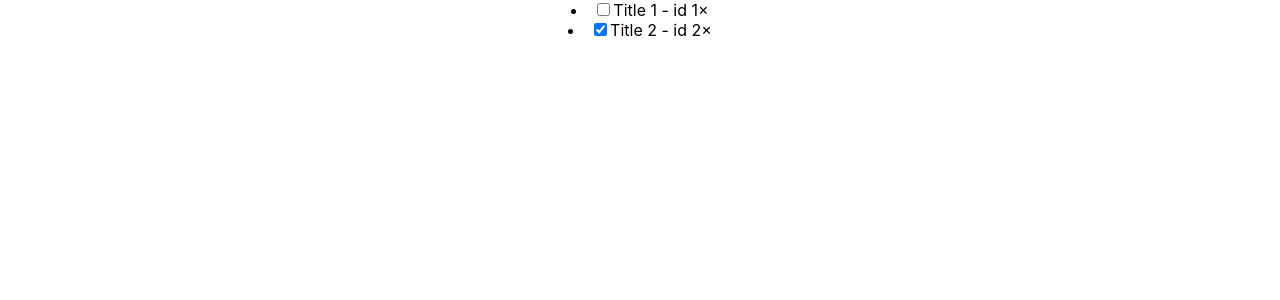
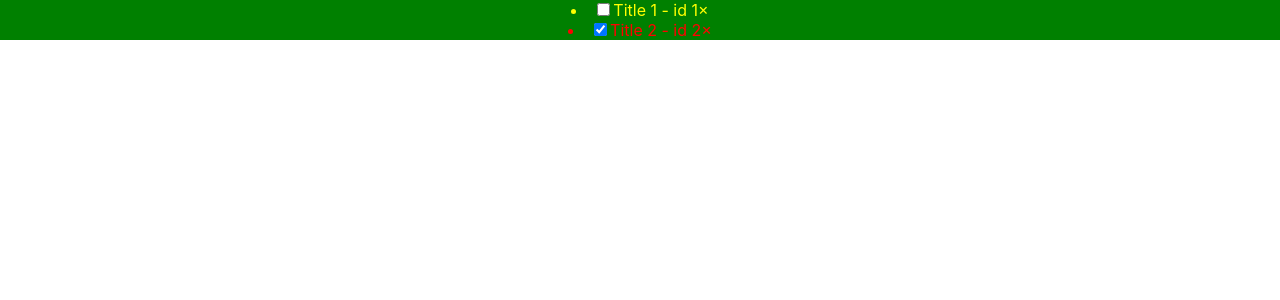
Before and after one commit to akambetov/ts-tutrorial, a React (Create React App) app in the folder src/9-react/: page / in a window 1280 px wide. Shown: the top 300 px of the page. Built offline with nearby package versions, Linux system fonts and the light colour scheme.

Commit message:
9 module - react(ls-79): style-prop type (React.CSSProperties)

```diff
--- a/src/9-react/src/App.tsx
+++ b/src/9-react/src/App.tsx
@@ -4,7 +4,7 @@ import TodoItem from './components/TodoItem';
 function App() {
   return (
     <div className="App">
-      <TodoItem id='1' title='Title 1' completed={false}/>
+      <TodoItem id='1' title='Title 1' completed={false} style={{color: 'yellow'}}/>
       <TodoItem id='2' title='Title 2' completed={true}/>
     </div>
   );
--- a/src/9-react/src/components/TodoItem.tsx
+++ b/src/9-react/src/components/TodoItem.tsx
@@ -5,10 +5,11 @@ interface ITodoItemProps {
   title: string
   completed: boolean
   children?: React.ReactNode // нужно явно узказывать тип children, если в компонент будет передаваться children
+  style?: React.CSSProperties
 }
 
-const TodoItem = ({ id, title, completed, children}: ITodoItemProps) => {
-  return <li>
+const TodoItem = ({ id, title, completed, children, style = {} }: ITodoItemProps) => {
+  return <li style={{color: 'red', backgroundColor: 'green', ...style}}>
     <input type="checkbox" checked={completed}/>
     <span>{title} - id {id}</span>
     <span>&times;</span>
```
